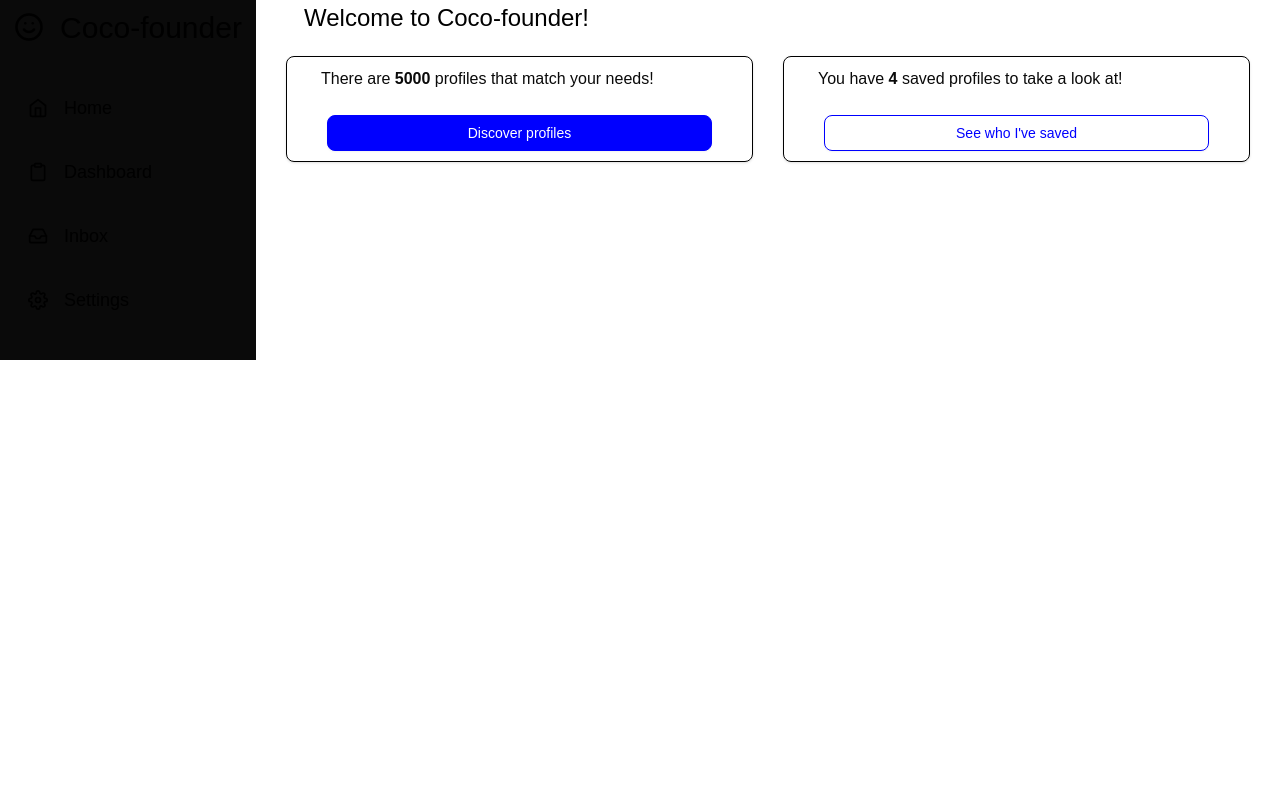
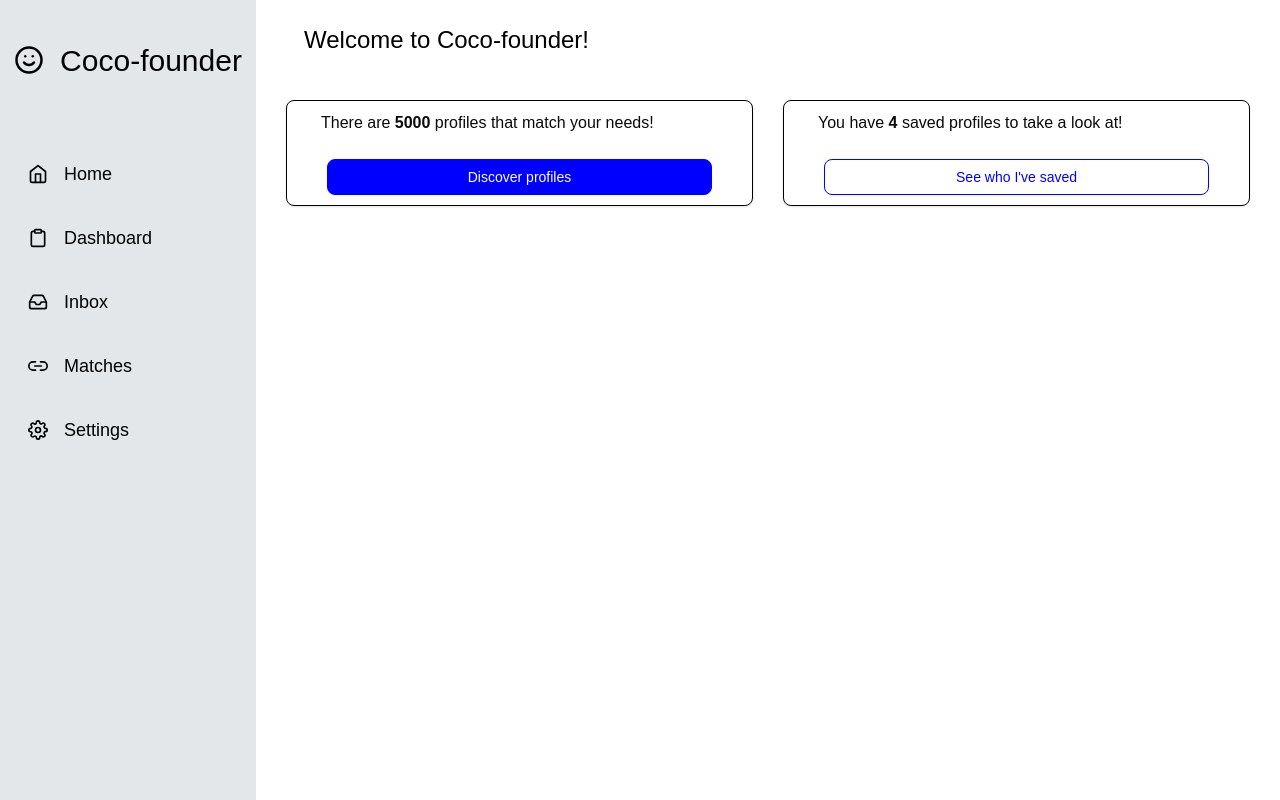
Before and after one commit to TuanTTranCS/VTWHackathon2024-Team15, a Next.js app in the folder whale-finder/: page /dashboard in a window 1280 px wide. Built offline with nearby package versions, Linux system fonts and the light colour scheme.

Commit message:
Change the CSS for navbar of global layout

```diff
--- a/whale-finder/package.json
+++ b/whale-finder/package.json
@@ -25,13 +25,14 @@
     "next": "14.2.11",
     "react": "^18",
     "react-dom": "^18",
+    "react-feather": "^2.0.10",
     "react-hook-form": "^7.53.0",
     "tailwind-merge": "^2.5.2",
     "tailwindcss-animate": "^1.0.7",
-    "zod": "^3.23.8",
-    "react-feather": "^2.0.10"
+    "zod": "^3.23.8"
   },
   "devDependencies": {
+    "@types/node": "22.5.5",
     "@types/react": "18.3.5",
     "postcss": "^8",
     "tailwindcss": "^3.4.1",
--- a/whale-finder/src/app/layout.module.css
+++ b/whale-finder/src/app/layout.module.css
@@ -6,8 +6,8 @@
   grid-template-rows: 1fr 9fr;
   grid-template-columns: 2fr 8fr;
   background: var(--color-white);
-  width: 100%;
-  height: 100%;
+  width: 100vw;
+  height: 100vh;
 }
 
 .headerWrapper {
@@ -28,7 +28,7 @@
     "navigation";
   grid-template-rows: 1.5fr 8.5fr;
   grid-template-columns: 1fr;
-  background: var(--background);
+  background-color: #e4e7ea;;
   height: 100%;
 }
 
--- a/whale-finder/src/app/styles/globals.css
+++ b/whale-finder/src/app/styles/globals.css
@@ -84,6 +84,7 @@ html, body {
     --text-primary: white;
     --color-black: black;
     --color-white: white;
+    --color-gray: rgb(228, 231, 234);
   }
 }
 
--- a/whale-finder/src/components/Dashboard/dashboard.css
+++ b/whale-finder/src/components/Dashboard/dashboard.css
@@ -25,7 +25,6 @@
 
 .save-btn {
     border-color: blue;
-    background: white;
     color: blue;
     border-radius: var(--radius);
     margin: 0 30px;
--- a/whale-finder/src/components/Navigation/Navbar.js
+++ b/whale-finder/src/components/Navigation/Navbar.js
@@ -1,12 +1,12 @@
 import Link from "next/link";
-import { Home, Clipboard, Inbox, Settings } from "react-feather";
+import { Home, Clipboard, Inbox, Settings, Link2 } from "react-feather";
 
 function Navbar() {
   return (
     <div className="flex w-64 flex-col">
       <nav className="flex flex-col gap-1 px-4 py-6">
         <Link
-          href="#"
+          href="/"
           className="flex items-center gap-4 rounded-md px-3 py-4 text-lg font-medium transition-colors hover:bg-muted hover:text-foreground focus:bg-muted focus:text-foreground focus:outline-none"
           prefetch={false}
         >
@@ -15,7 +15,7 @@ function Navbar() {
         </Link>
 
         <Link
-          href="#"
+          href="/dashboard"
           className="flex items-center gap-4 rounded-md px-3 py-4 text-lg font-medium transition-colors hover:bg-muted hover:text-foreground focus:bg-muted focus:text-foreground focus:outline-none"
           prefetch={false}
         >
@@ -24,7 +24,7 @@ function Navbar() {
         </Link>
 
         <Link
-          href="#"
+          href="/inbox"
           className="flex items-center gap-4 rounded-md px-3 py-4 text-lg font-medium transition-colors hover:bg-muted hover:text-foreground focus:bg-muted focus:text-foreground focus:outline-none"
           prefetch={false}
         >
@@ -33,7 +33,16 @@ function Navbar() {
         </Link>
 
         <Link
-          href="#"
+          href="/matches"
+          className="flex items-center gap-4 rounded-md px-3 py-4 text-lg font-medium transition-colors hover:bg-muted hover:text-foreground focus:bg-muted focus:text-foreground focus:outline-none"
+          prefetch={false}
+        >
+          <Link2 size="1.25rem" />
+          Matches
+        </Link>
+
+        <Link
+          href="/settings"
           className="flex items-center gap-4 rounded-md px-3 py-4 text-lg font-medium transition-colors hover:bg-muted hover:text-foreground focus:bg-muted focus:text-foreground focus:outline-none"
           prefetch={false}
         >
```
Also changed, not shown: whale-finder/src/app/dashboard/layout.tsx (indentation only), 2 other files (tests, documents, lock files or other folders).
